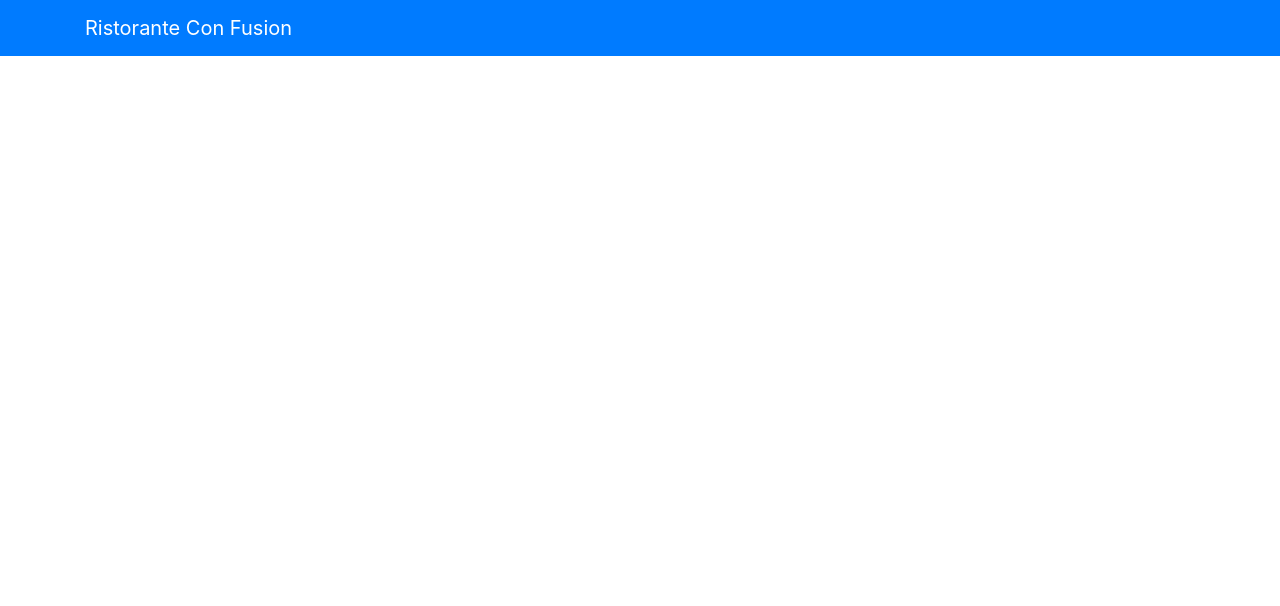
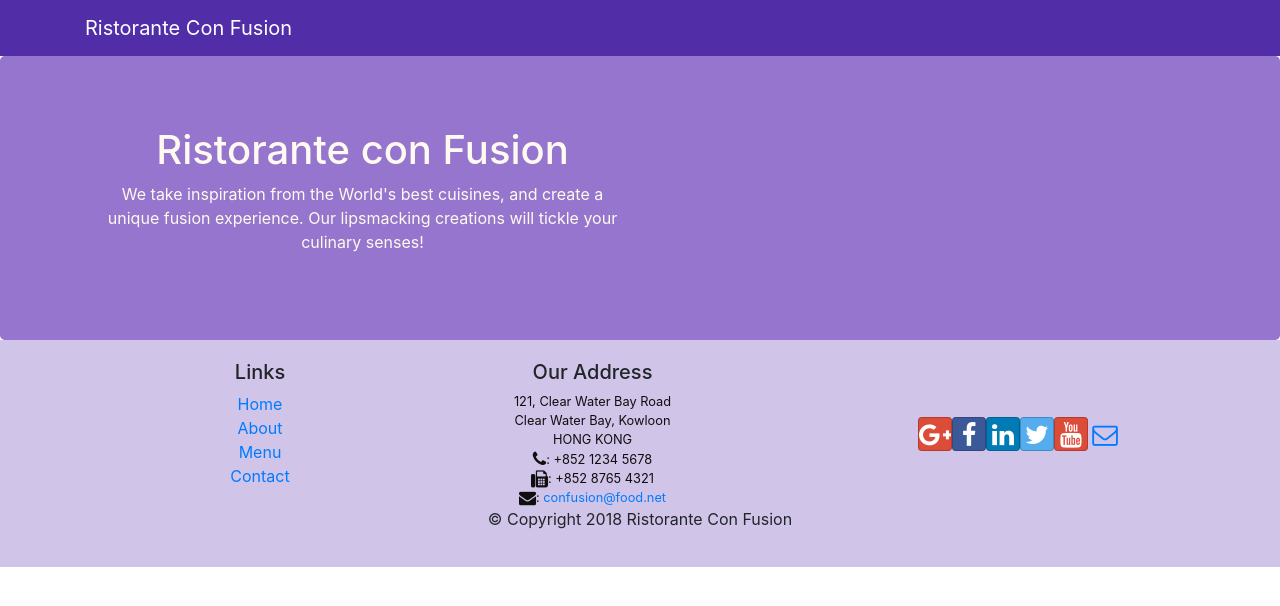
Before and after one commit to MStreet3/coursera, a React (Create React App) app: page / in a window 1280 px wide. Shown: the top 606 px of the page. Built offline with nearby package versions, Linux system fonts and the light colour scheme.

Commit message:
adding Header and Footer

```diff
--- a/package.json
+++ b/package.json
@@ -4,6 +4,8 @@
   "private": true,
   "dependencies": {
     "bootstrap": "^4.0.0",
+    "bootstrap-social": "^5.1.1",
+    "font-awesome": "^4.7.0",
     "react": "^16.6.0",
     "react-dom": "^16.6.0",
     "react-popper": "^0.9.2",
--- a/src/App.css
+++ b/src/App.css
@@ -30,3 +30,37 @@
     transform: rotate(360deg);
   }
 }
+
+.row-header{
+  margin:0px auto;
+  padding:0px auto;
+}
+
+.row-content {
+  margin:0px auto;
+  padding: 50px 0px 50px 0px;
+  border-bottom: 1px ridge;
+  min-height:400px;
+}
+
+.footer{
+  background-color: #D1C4E9;
+  margin:0px auto;
+  padding: 20px 0px 20px 0px;
+}
+.jumbotron {
+  padding:70px 30px 70px 30px;
+  margin:0px auto;
+  background: #9575CD ;
+  color:floralwhite;
+}
+
+address{
+  font-size:80%;
+  margin:0px;
+  color:#0f0f0f;
+}
+
+.navbar-dark {
+  background-color: #512DA8;
+}
--- a/src/App.js
+++ b/src/App.js
@@ -1,28 +1,18 @@
 import React, {
   Component
 } from 'react';
-import logo from './logo.svg';
-import {
-  Navbar,
-  NavbarBrand
-} from 'reactstrap';
+//import logo from './logo.svg';
 import './App.css';
+import Header from './HeaderComponent';
+import Footer from './FooterComponent';
 
 class App extends Component {
   render() {
-    return ( <
-      div className = "App" >
-      <
-      Navbar dark color = "primary" >
-      <
-      div className = "container" >
-      <
-      NavbarBrand href = "/" > Ristorante Con Fusion < /NavbarBrand>           < /
-      div > <
-      /Navbar>
-
-      <
-      /div>
+    return (
+    <div className = "App" >
+      <Header />
+      <Footer />
+    </div>
     );
   }
 }
--- /dev/null
+++ b/src/FooterComponent.js
@@ -0,0 +1,50 @@
+import React from 'react';
+
+function Footer(props){
+    return(
+        <div className="footer">
+            <div className="container">
+                <div className="row justify-content-center">
+                    <div className="col-4 offset-1 col-sm-2">
+                        <h5>Links</h5>
+                        <ul className="list-unstyled">
+                            <li><a href="#">Home</a></li>
+                            <li><a href="#">About</a></li>
+                            <li><a href="#">Menu</a></li>
+                            <li><a href="contactus.html">Contact</a></li>
+                        </ul>
+                    </div>
+                    <div className="col-7 col-sm-5">
+                        <h5>Our Address</h5>
+                        <address>
+                          121, Clear Water Bay Road<br />
+                          Clear Water Bay, Kowloon<br />
+                          HONG KONG<br />
+                          <i className="fa fa-phone fa-lg"></i>: +852 1234 5678<br />
+                          <i className="fa fa-fax fa-lg"></i>: +852 8765 4321<br />
+                          <i className="fa fa-envelope fa-lg"></i>: <a href="mailto:confusion@food.net">
+                             confusion@food.net</a>
+                        </address>
+                    </div>
+                    <div className="col-12 col-sm-4 align-self-center">
+                        <div className="text-center">
+                            <a className="btn btn-social-icon btn-google" href="http://google.com/+"><i className="fa fa-google-plus"></i></a>
+                            <a className="btn btn-social-icon btn-facebook" href="http://www.facebook.com/profile.php?id="><i className="fa fa-facebook"></i></a>
+                            <a className="btn btn-social-icon btn-linkedin" href="http://www.linkedin.com/in/"><i className="fa fa-linkedin"></i></a>
+                            <a className="btn btn-social-icon btn-twitter" href="http://twitter.com/"><i className="fa fa-twitter"></i></a>
+                            <a className="btn btn-social-icon btn-google" href="http://youtube.com/"><i className="fa fa-youtube"></i></a>
+                            <a className="btn btn-social-icon" href="mailto:"><i className="fa fa-envelope-o"></i></a>
+                        </div>
+                    </div>
+                </div>
+                <div className="row justify-content-center">
+                    <div className="col-auto">
+                        <p>© Copyright 2018 Ristorante Con Fusion</p>
+                    </div>
+                </div>
+            </div>
+        </div>
+        );
+}
+
+export default Footer;
--- /dev/null
+++ b/src/HeaderComponent.js
@@ -0,0 +1,30 @@
+import React, { Component } from 'react';
+import {Navbar, NavbarBrand, Jumbotron } from 'reactstrap';
+
+class Header extends Component{
+
+    render(){
+        return(
+            <React.Fragment>
+            <Navbar dark>
+              <div className="container">
+                  <NavbarBrand href="/">Ristorante Con Fusion</NavbarBrand>
+              </div>
+            </Navbar>
+            <Jumbotron>
+                 <div className="container">
+                     <div className="row row-header">
+                         <div className="col-12 col-sm-6">
+                             <h1>Ristorante con Fusion</h1>
+                             <p>We take inspiration from the World's best cuisines, and create a unique fusion experience. Our lipsmacking creations will tickle your culinary senses!</p>
+                         </div>
+                     </div>
+                 </div>
+             </Jumbotron>
+          </React.Fragment>
+        );
+    }
+
+}
+
+export default Header;
--- a/src/index.js
+++ b/src/index.js
@@ -1,6 +1,8 @@
 import React from 'react';
 import ReactDOM from 'react-dom';
 import 'bootstrap/dist/css/bootstrap.min.css';
+import 'font-awesome/css/font-awesome.css';
+import 'bootstrap-social/bootstrap-social.css';
 import './index.css';
 import App from './App';
 import * as serviceWorker from './serviceWorker';
```
Also changed, not shown: 1 other file (tests, documents, lock files or other folders).
